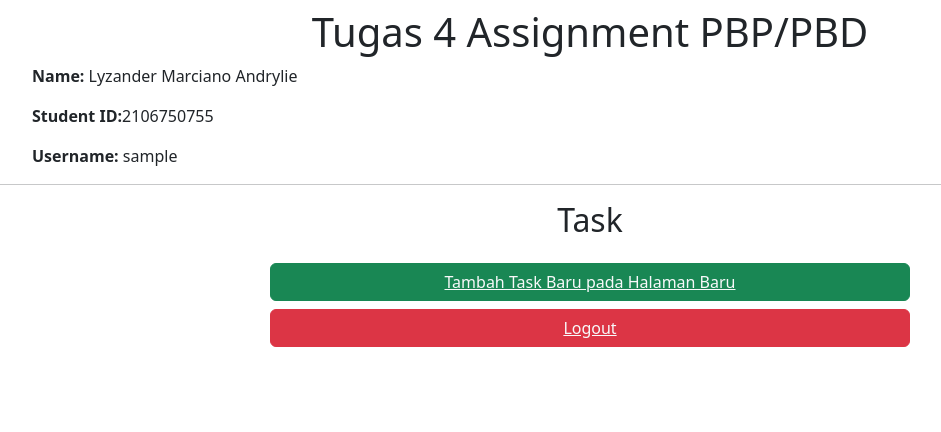
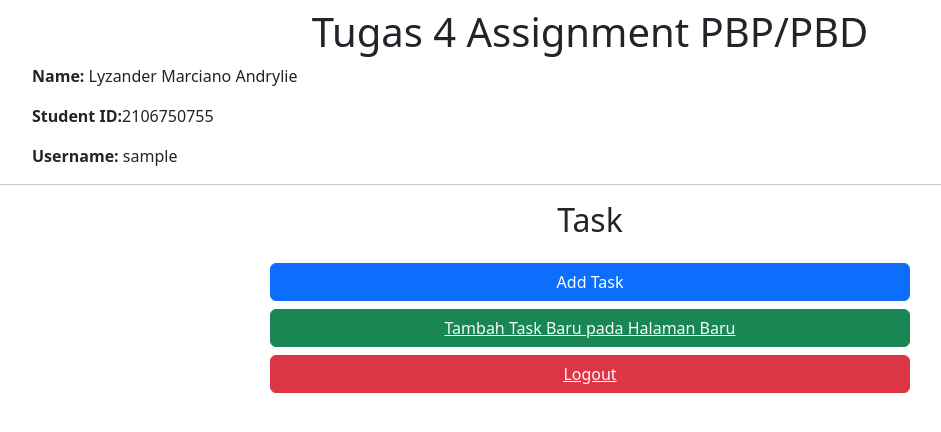
Before and after one commit to LyzanderAndrylie/django-tugas-2, a Django app: page /todolist/ in a window 1280 px wide. Shown: the part 56-488 px from the top of the page, without its empty margins (50-991 px from the left). Run offline with Django 4.2, Linux system fonts and the light colour scheme; the visitor is signed in with stand-in values (Sample User, id 1); data that the repository does not hold is empty.

Commit message:
Implementasi AJAX POST
- Membuat sebuah tombol Add Task yang membuka sebuah modal dengan form
untuk menambahkan task.
- Membuat view baru untuk menambahkan task baru ke dalam database.
- Membuat path /todolist/add yang mengarah ke view tersebut.
- Menghubungkan form yang telah dibuat di dalam modal ke path
/todolist/add
- Lakukan refresh pada halaman utama secara asinkronus untuk
menampilkan list terbaru tanpa reload seluruh page

```diff
--- a/todolist/templates/todolist.html
+++ b/todolist/templates/todolist.html
@@ -16,7 +16,6 @@
     color: #dc3545;
   }
 </style>
-
 <script src="https://ajax.googleapis.com/ajax/libs/jquery/3.6.1/jquery.min.js"></script>
 <script>
   $(document).ready(function() {
@@ -57,9 +56,55 @@
         }
         $("div#todolist-card").append(htmlString)
       }
+    })
+
+    $("#form-add-task").submit(function(e) {
+      e.preventDefault() // mencegah perilaku default browser untuk submisi form
+
+      $.ajax({
+        type: "POST",
+        url: "{% url 'todolist:add_todolist_item' %}",
+        data: $(this).serialize(), // Mendapatkan form data
+        success: function(response) {
+
+          // Append
+          var htmlString = "";
+          var task = response[0].fields
+
+          if (task.is_finished) {
+            htmlString = `
+            <div class="card text-bg-success m-3 done" style="width: 18rem;">
+              <div class="card-body">
+                <h5 class="card-title">${task.title}</h5>
+                <h6 class="card-subtitle mb-2">${task.date}</h6>
+                <h6 class="card-subtitle mb-2">Selesai</h6>
+                <p class="card-text">${task.description}</p>
+                </div>
+                </div>
+                `
+              } else {
+                htmlString = `
+                <div class="card text-bg-danger m-3 undone" style="width: 18rem;">
+                  <div class="card-body">
+                    <h5 class="card-title">${task.title}</h5>
+                    <h6 class="card-subtitle mb-2">${task.date}</h6>
+                    <h6 class="card-subtitle mb-2">Belum Selesai</h6>
+                    <p class="card-text">${task.description}</p>
+                    </div>
+                    </div>
+                    `
+                  }
+
+          $("div#todolist-card").append(htmlString)
+
+          alert("Item telah ditambahkan")
+        }
+      })
+    }
+    )
 
 
-    })
+
   })
 </script>
 
@@ -130,6 +175,36 @@
   </div>
 
   <div class="d-grid gap-2 col-6 mx-auto my-3">
+
+    <!-- Button trigger modal -->
+    <button type="button" class="btn btn-primary" data-bs-toggle="modal" data-bs-target="#staticBackdrop">
+      Add Task
+    </button>
+
+    <!-- Modal -->
+    <div class="modal fade" id="staticBackdrop" data-bs-backdrop="static" data-bs-keyboard="false" tabindex="-1" aria-labelledby="staticBackdropLabel" aria-hidden="true">
+      <div class="modal-dialog modal-dialog-centered">
+        <div class="modal-content">
+          <div class="modal-header">
+            <h1 class="modal-title fs-5" id="staticBackdropLabel">Add Task</h1>
+            <button type="button" class="btn-close" data-bs-dismiss="modal" aria-label="Close"></button>
+          </div>
+          <div class="modal-body">
+            <form method="POST" id="form-add-task">
+              {% csrf_token %}
+              <table>
+                  {{ form.as_table }}
+              </table>
+            </div>
+            <div class="modal-footer">
+              <button type="button" class="btn btn-secondary" data-bs-dismiss="modal">Close</button>
+              <button type="submit" class="btn btn-success">Add</button>
+            </form>
+          </div>
+        </div>
+      </div>
+    </div>
+
     <button class="btn btn-success"><a href="{% url 'todolist:create_task' %}" class="link-light">Tambah Task Baru pada Halaman Baru</a></button>
     <button class="btn btn-danger"><a href="{% url 'todolist:logout' %}" class="link-light">Logout</a></button>
   </div>
--- a/todolist/urls.py
+++ b/todolist/urls.py
@@ -15,4 +15,5 @@ urlpatterns = [
     path('create-task/', create_task, name='create_task'),
     path('about/', show_about, name='show_about'),
     path('json/', show_json, name='show_json'),
+    path('add/', add_todolist_item, name='add_todolist_item'),
 ]
--- a/todolist/views.py
+++ b/todolist/views.py
@@ -12,13 +12,15 @@ from django.contrib.auth.decorators import login_required
 from todolist.models import Task
 
 import datetime
-from django.http import HttpResponseRedirect
+from django.http import HttpResponseNotFound, HttpResponseRedirect
 from django.urls import reverse
 
 from todolist.forms import TaskForm
 
 from django.http import HttpResponse
 from django.core import serializers
+
+import json
 
 # Create your views here.
 @login_required(login_url='/todolist/login/')
@@ -31,12 +33,14 @@ def show_todolist(request):
         username = user.username
 
     data_task = Task.objects.filter(user=user)
+    form = TaskForm()
 
     context = {
         'data_task': data_task,
         'nama_user': username,
         'nama': 'Lyzander Marciano Andrylie',
-        'id': '2106750755'
+        'id': '2106750755',
+        'form': form,
     }
     return render(request, 'todolist.html', context)
 
@@ -72,6 +76,8 @@ def logout_user(request):
 
 def create_task(request):
     form = TaskForm()
+
+    print(request.POST)
 
     if request.method == 'POST':
         form = TaskForm(request.POST)
@@ -134,3 +140,31 @@ def show_json(request):
         data = Task.objects.all()
 
     return HttpResponse(serializers.serialize("json", data), content_type="application/json")
+
+def add_todolist_item(request):
+    if request.method == 'POST':
+        form = TaskForm(request.POST)
+
+        if form.is_valid():
+            # Pembuatan objek dari model Task
+            user = request.user
+            date = datetime.datetime.now()
+
+            data = form.cleaned_data
+            title = data['judul_task']
+            description = data['deskripsi_task']
+
+            # Simpan objek dari model Task ke database
+            task = Task(user=user, date=date, title=title, description=description)
+            task.save()
+
+            # Mendapatkan objek dari database
+            task_set = Task.objects.filter(pk=task.pk)
+
+            # Mengubah objek menjadi format JSON
+            task_json = serializers.serialize('json', task_set)
+
+        # Mengembalikan task yang telah dibuat
+        return HttpResponse(task_json, content_type="text/json")
+
+    return HttpResponseNotFound()
```
